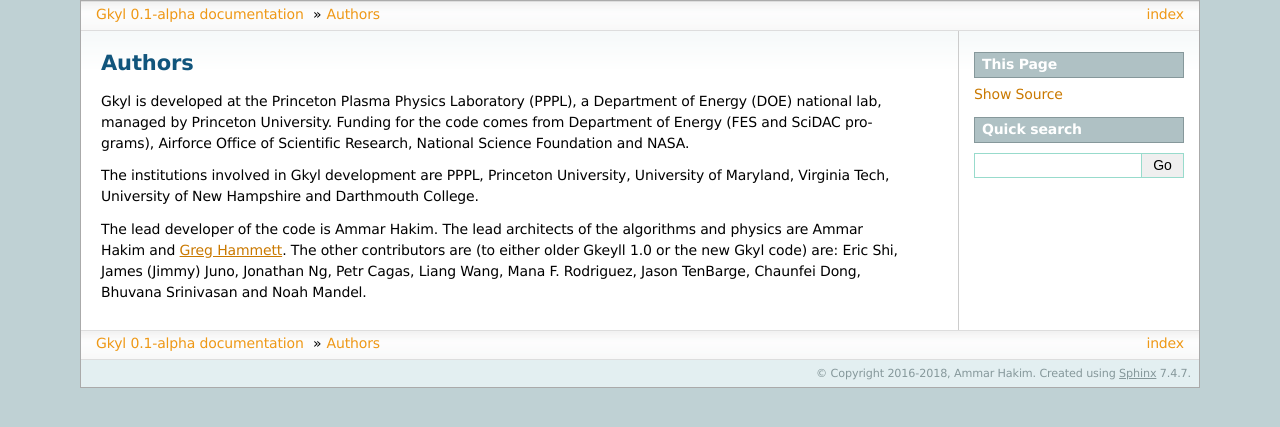
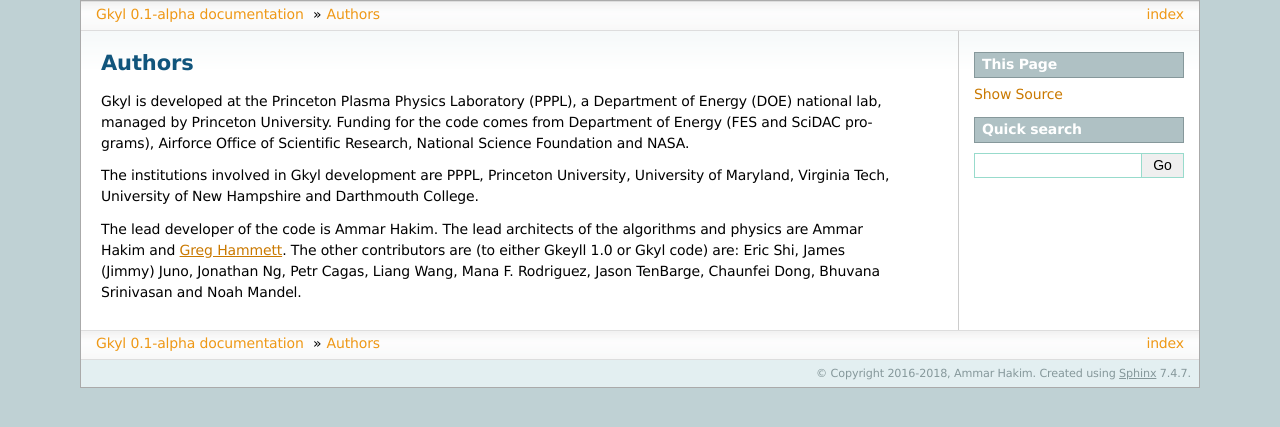
Before and after one commit to ammarhakim/gkyl-doc, a Sphinx documentation site: the page built from source/gkyl/authors.rst, in a window 1280 px wide. Shown: the top 427 px of the page. Built offline with Sphinx 7.4.7, drawn with Linux system fonts in a browser that asks for light colours.

Commit message:
Small typos

```diff
--- a/source/gkyl/authors.rst
+++ b/source/gkyl/authors.rst
@@ -14,6 +14,6 @@ Hampshire and Darthmouth College.
 The lead developer of the code is Ammar Hakim. The lead architects of
 the algorithms and physics are Ammar Hakim and `Greg Hammett
 <http://w3.pppl.gov/~hammett>`_. The other contributors are (to either
-older Gkeyll 1.0 or the new Gkyl code) are: Eric Shi, James (Jimmy)
-Juno, Jonathan Ng, Petr Cagas, Liang Wang, Mana F. Rodriguez, Jason
-TenBarge, Chaunfei Dong, Bhuvana Srinivasan and Noah Mandel.
+Gkeyll 1.0 or Gkyl code) are: Eric Shi, James (Jimmy) Juno, Jonathan
+Ng, Petr Cagas, Liang Wang, Mana F. Rodriguez, Jason TenBarge,
+Chaunfei Dong, Bhuvana Srinivasan and Noah Mandel.
```
